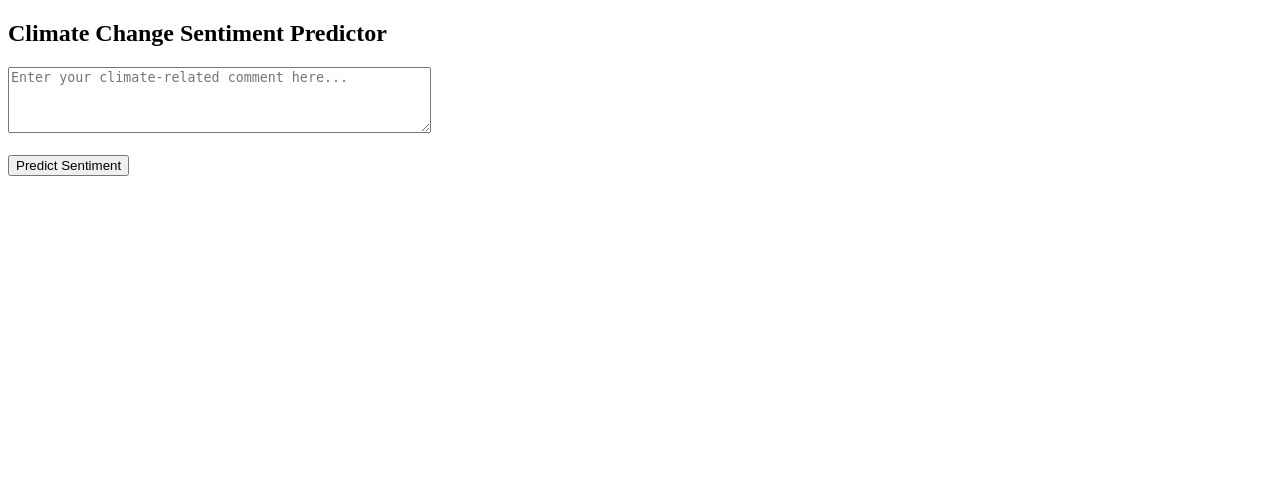
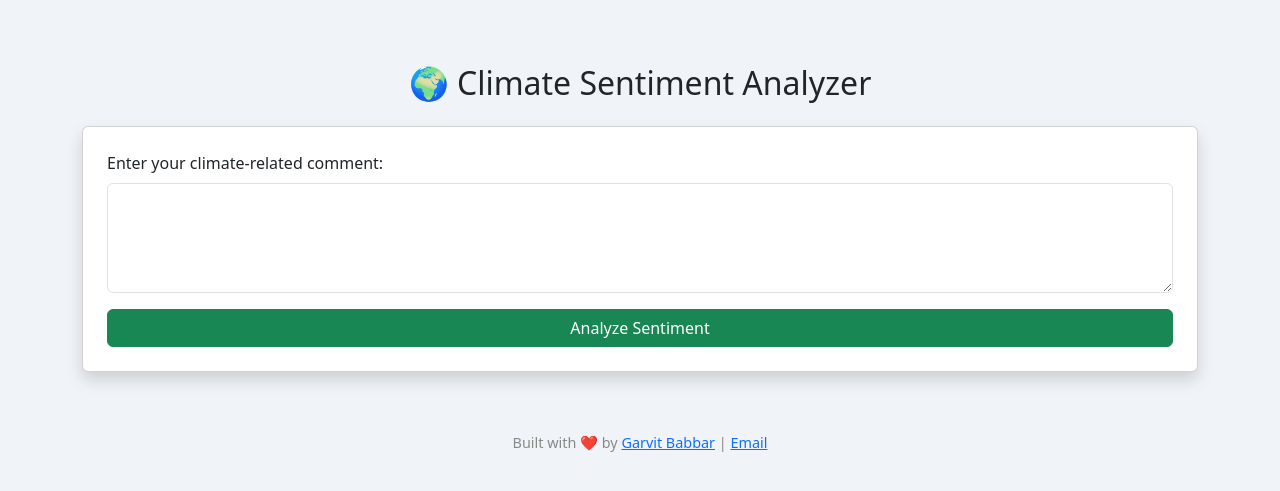
Before and after one commit to 9arvit/climate-sentiment-app, a Flask app: page / in a window 1280 px wide. Shown: the top 491 px of the page. Run offline with Flask 3, Linux system fonts and the light colour scheme; parts of the project's set-up code (start-up, migrations or seed data) failed here and were passed over.

Commit message:
Update index.html

```diff
--- a/templates/index.html
+++ b/templates/index.html
@@ -1,17 +1,50 @@
-<!doctype html>
-<html>
+<!DOCTYPE html>
+<html lang="en">
 <head>
-    <title>Climate Sentiment Analysis</title>
+  <meta charset="UTF-8">
+  <title>Climate Sentiment Analyzer</title>
+  <link href="https://cdn.jsdelivr.net/npm/bootstrap@5.3.0/dist/css/bootstrap.min.css" rel="stylesheet">
+  <style>
+    body {
+      background-color: #f0f4f8;
+      padding-top: 5%;
+    }
+    .result-box {
+      margin-top: 20px;
+      padding: 15px;
+      border-radius: 10px;
+    }
+    footer {
+      margin-top: 60px;
+      text-align: center;
+      font-size: 0.9rem;
+      color: #888;
+    }
+  </style>
 </head>
 <body>
-    <h2>Climate Change Sentiment Predictor</h2>
-    <form action="/predict" method="post">
-        <textarea name="comment" rows="4" cols="50" placeholder="Enter your climate-related comment here..."></textarea><br><br>
-        <input type="submit" value="Predict Sentiment">
+  <div class="container">
+    <h2 class="text-center mb-4">🌍 Climate Sentiment Analyzer</h2>
+    <form action="/predict" method="post" class="card p-4 shadow">
+      <div class="mb-3">
+        <label for="comment" class="form-label">Enter your climate-related comment:</label>
+        <textarea name="comment" id="comment" rows="4" class="form-control" required>{{ comment or "" }}</textarea>
+      </div>
+      <button type="submit" class="btn btn-success w-100">Analyze Sentiment</button>
     </form>
+
     {% if result %}
-    <h3>Comment: "{{ comment }}"</h3>
-    <h3>Predicted Sentiment: {{ result }}</h3>
+    <div class="result-box shadow mt-4 alert alert-info">
+      <h4>Prediction Result</h4>
+      <p><strong>Comment:</strong> {{ comment }}</p>
+      <p><strong>Sentiment:</strong> <span class="fw-bold">{{ result }}</span></p>
+    </div>
     {% endif %}
+
+    <footer>
+      Built with ❤️ by <a href="https://github.com/9arvit" target="_blank">Garvit Babbar</a> |
+      <a href="mailto:garvit781@gmail.com">Email</a>
+    </footer>
+  </div>
 </body>
 </html>
```
